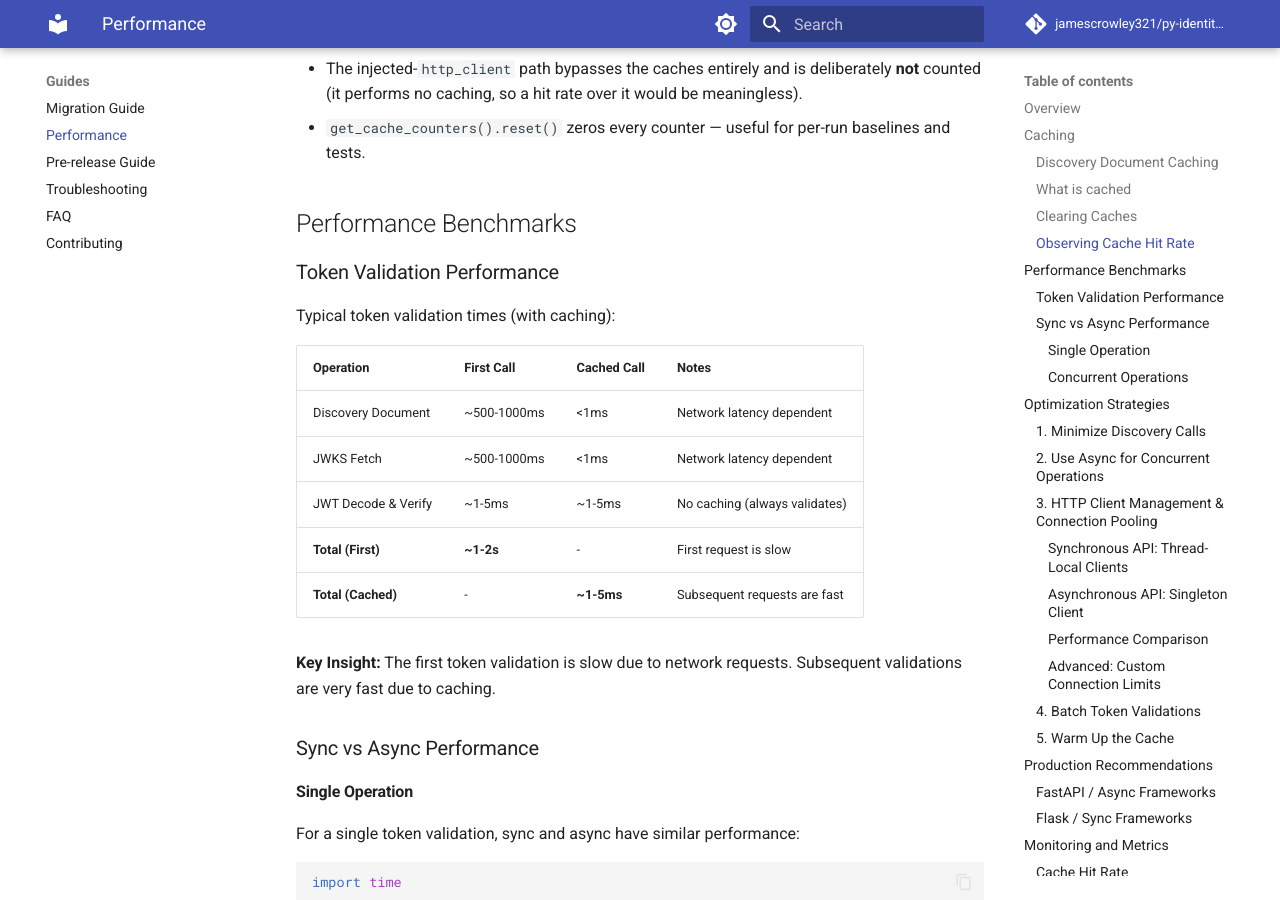
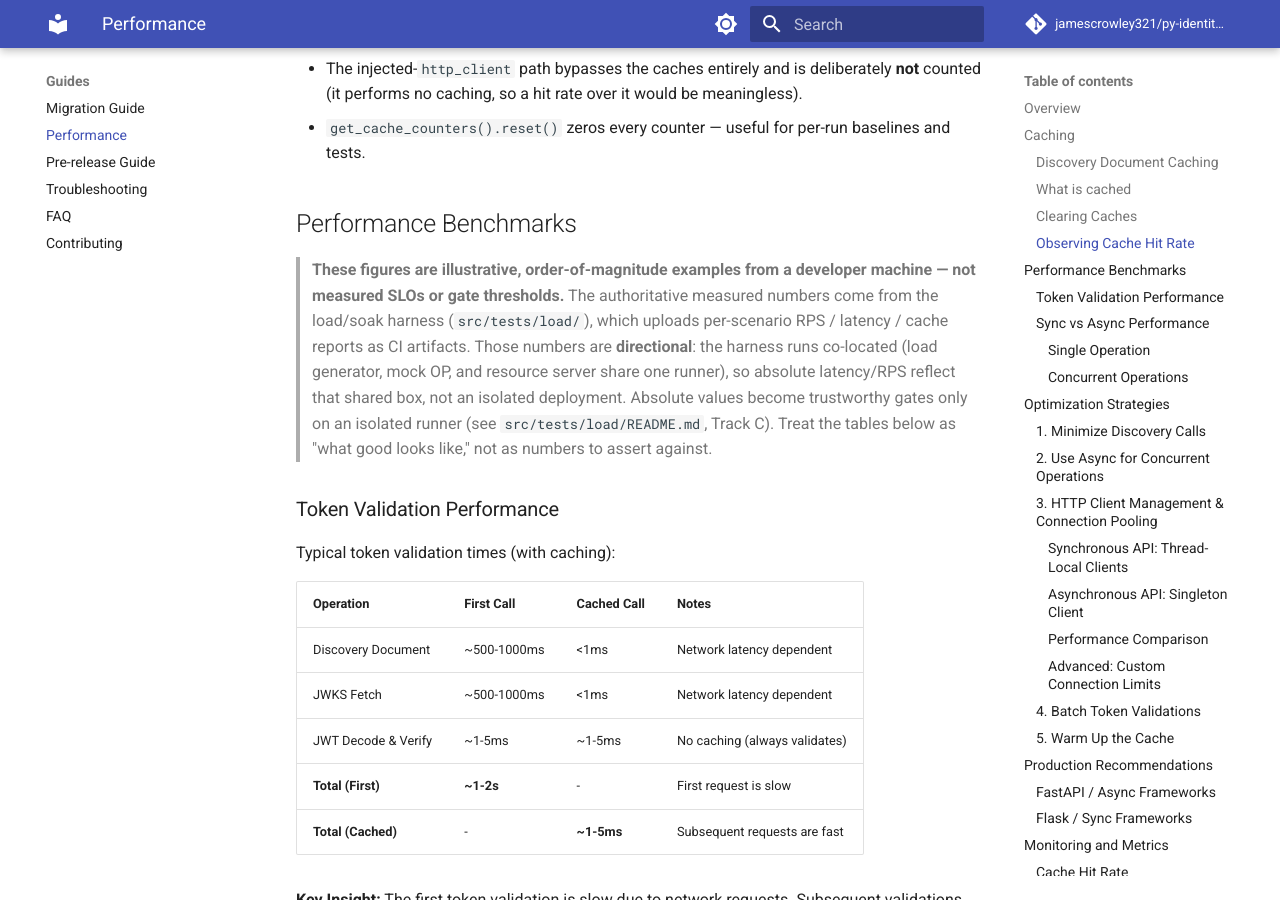
Before and after one commit to jamescrowley321/py-identity-model, an MkDocs documentation site: the page built from docs/performance.md, in a window 1280 px wide and 900 px high, scrolled down 2708 px. Built offline with MkDocs 1.6.1 and Material for MkDocs 9.7.7, drawn with Linux system fonts in a browser that asks for light colours; comment, search, counter and statistics services are not loaded.

Commit message:
docs(load): reframe gate docs — invariant (A) / reported (B) / isolated SLO (C)
The docs framed the suite as an SLO gate with "calibration pending," and
performance.md quoted fixed latencies (1.5ms/1.8ms/3.7x) with no source and
no directional caveat. Align the prose with the two-tier reality:

- runner.Gate/GATES docstrings: absolute thresholds are dormant on shared CI
  BY DESIGN (co-located contention noise), not pending calibration; shared CI
  gates on the machine-independent invariants in evaluate_gates; absolute bars
  live only on an isolated runner (T314b -> TH-4.5).
- scenarios.py module docstring: the same Track A/B/C framing.
- src/tests/load/README.md: a Track A (invariant, gated) / B (reported) /
  C (isolated-runner SLO) breakdown replacing the "recommended gates" table
  that read as active absolute gates; T314 -> T314b on the isolated runner.
- docs/performance.md: label the benchmark tables illustrative (not SLOs),
  add the co-located directional caveat, and point at the harness artifacts.

LP-4 of the TH-4 correct-course (sprint-change-proposal-2026-08-19). Docs
only, no behavior change; make lint green.

Co-Authored-By: Claude Opus 4.8 (1M context) <noreply@anthropic.com>

```diff
--- a/docs/performance.md
+++ b/docs/performance.md
@@ -114,6 +114,16 @@ Semantics:
   baselines and tests.
 
 ## Performance Benchmarks
+
+> **These figures are illustrative, order-of-magnitude examples from a developer
+> machine — not measured SLOs or gate thresholds.** The authoritative measured
+> numbers come from the load/soak harness (`src/tests/load/`), which uploads
+> per-scenario RPS / latency / cache reports as CI artifacts. Those numbers are
+> **directional**: the harness runs co-located (load generator, mock OP, and
+> resource server share one runner), so absolute latency/RPS reflect that shared
+> box, not an isolated deployment. Absolute values become trustworthy gates only on
+> an isolated runner (see `src/tests/load/README.md`, Track C). Treat the tables
+> below as "what good looks like," not as numbers to assert against.
 
 ### Token Validation Performance
 
```
Also changed, not shown: 3 other files.
